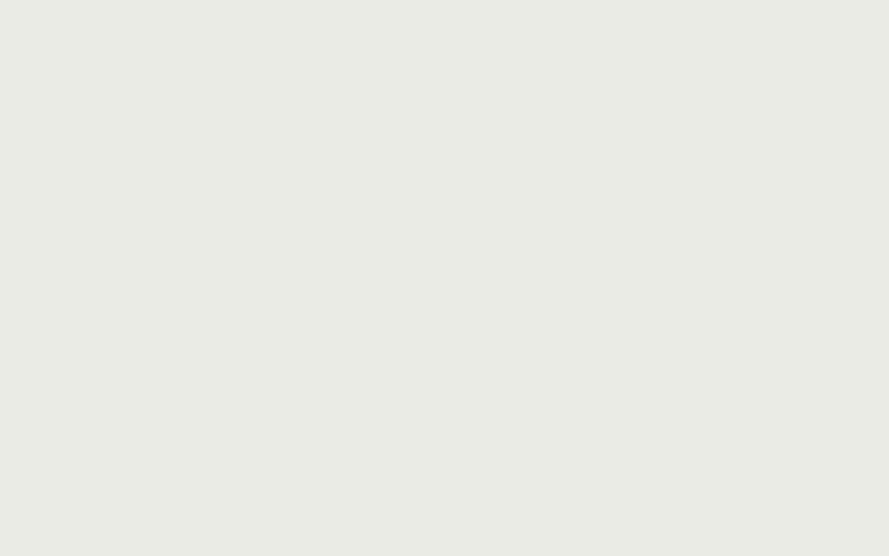
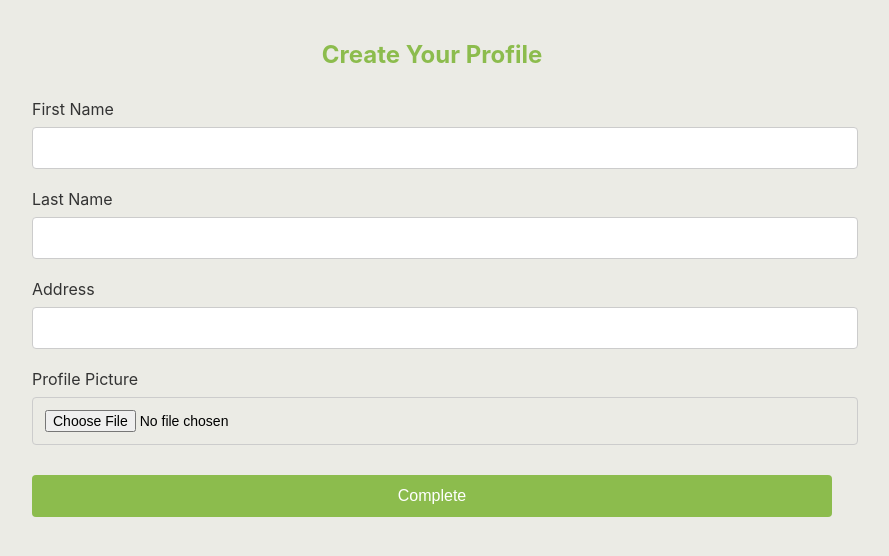
Before and after one commit to 392-f24/PlantSat, a React (Vite) app: page /profile in a window 1280 px wide. Before the commit this address had no page. Shown: the top 556 px of the page, without its empty margins (208-1097 px from the left). Built offline with nearby package versions, Linux system fonts and the light colour scheme.

Commit message:
Profile Page

```diff
--- a/src/App.jsx
+++ b/src/App.jsx
@@ -5,6 +5,7 @@ import Home from './Home';
 import { BrowserRouter as Router, Route, Routes } from "react-router-dom";
 import ListingsPage from './ListingsPage';
 import FormComponent from './FormComponent';
+import ProfileComponent from './Profile';
 
 const App = () => {
   return (
@@ -15,6 +16,7 @@ const App = () => {
         {/* Define the ListingsPage route */}
         <Route path="/listings" element={<ListingsPage />} />
         <Route path="/posting" element={<FormComponent/>}/>
+        <Route path="/profile" element={<ProfileComponent/>}/>
       </Routes>
     </Router>
   );
--- /dev/null
+++ b/src/Profile.jsx
@@ -0,0 +1,110 @@
+import React, { useState } from 'react';
+import './styles/FormComponent.css';
+import { database } from './utilities/firebase';
+import { ref, set } from "firebase/database";
+
+const ProfileComponent = () => {
+  const [profileData, setProfileData] = useState({
+    firstName: '',
+    lastName: '',
+    address: '',
+    pic: null,
+  });
+
+  const handleInputChange = (e) => {
+    const { name, value } = e.target;
+    setProfileData({
+      ...profileData,
+      [name]: value,
+    });
+  };
+
+  const handleImageUpload = (e) => {
+    setProfileData({
+      ...profileData,
+      image: e.target.files[0],
+    });
+  };
+
+  const handleSubmit = (e) => {
+    e.preventDefault();
+    // Should be either hash value or changed to userId later
+    const plantId = Math.floor(Math.random() * 100) + 3;
+    const dbRef = ref(database, `plants/${parseInt(plantId)}`);
+    set(dbRef, {
+      care: profileData.careDetails,
+      duration: profileData.duration,
+      favorite: false,
+      imageUrl: "/plant1.webp",
+      name: profileData.name,
+      price: 30,
+      reviews: 200,
+      rating: 4
+    })
+    // successful posting redirects user to postings
+    .then(() => {
+      window.location.href = "/listings";
+    })
+    // catch error
+    .catch((error) => {
+      console.error("Error storing data: ", error)
+    })
+  };
+
+  return (
+    <form onSubmit={handleSubmit} className="form-container">
+      <h2 className="form-title">Create Your Profile</h2>
+
+      <div className="form-group">
+        <label htmlFor="firstName">First Name</label>
+        <input
+          type="text"
+          id="first-name"
+          name="first-name"
+          value={profileData.firstName}
+          onChange={handleInputChange}
+          required
+        />
+      </div>
+
+      <div className="form-group">
+        <label htmlFor="lastName">Last Name</label>
+        <input
+          type="text"
+          id="last-name"
+          name="last-name"
+          value={profileData.lastName}
+          onChange={handleInputChange}
+          required
+        />
+      </div>
+
+      <div className="form-group">
+        <label htmlFor="duration">Address</label>
+        <input
+          type="text"
+          id="address"
+          name="address"
+          value={profileData.address}
+          onChange={handleInputChange}
+          required
+        />
+      </div>
+
+      <div className="form-group">
+        <label htmlFor="imageUpload">Profile Picture</label>
+        <input
+          type="file"
+          id="pic"
+          accept="image/*"
+          onChange={handleImageUpload}
+        />
+        {profileData.pic && <p className="file-info">Selected file: {profileData.pic.name}</p>}
+      </div>
+
+      <button type="submit" className="submit-button">Complete</button>
+    </form>
+  );
+};
+
+export default ProfileComponent;
```
